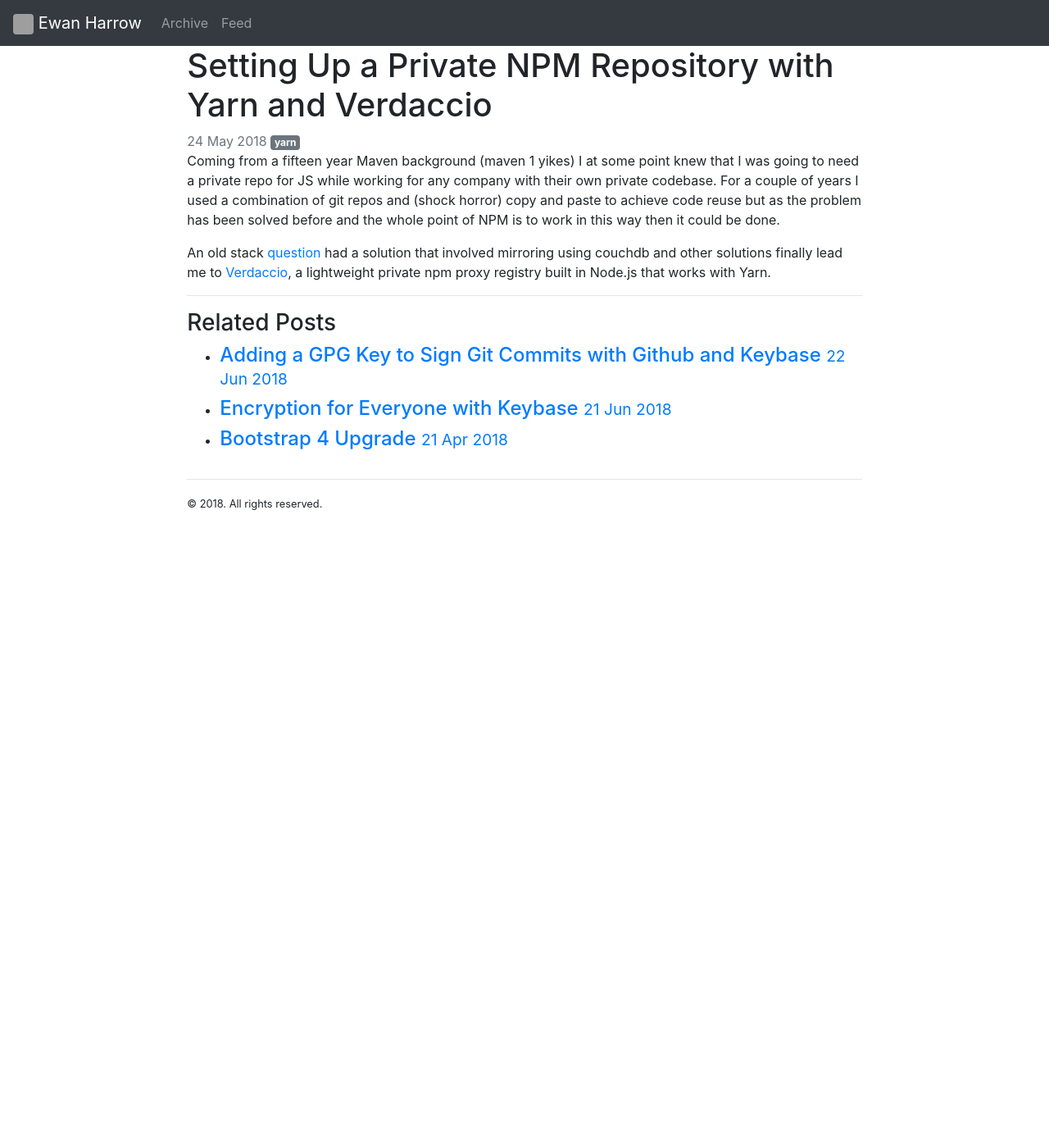
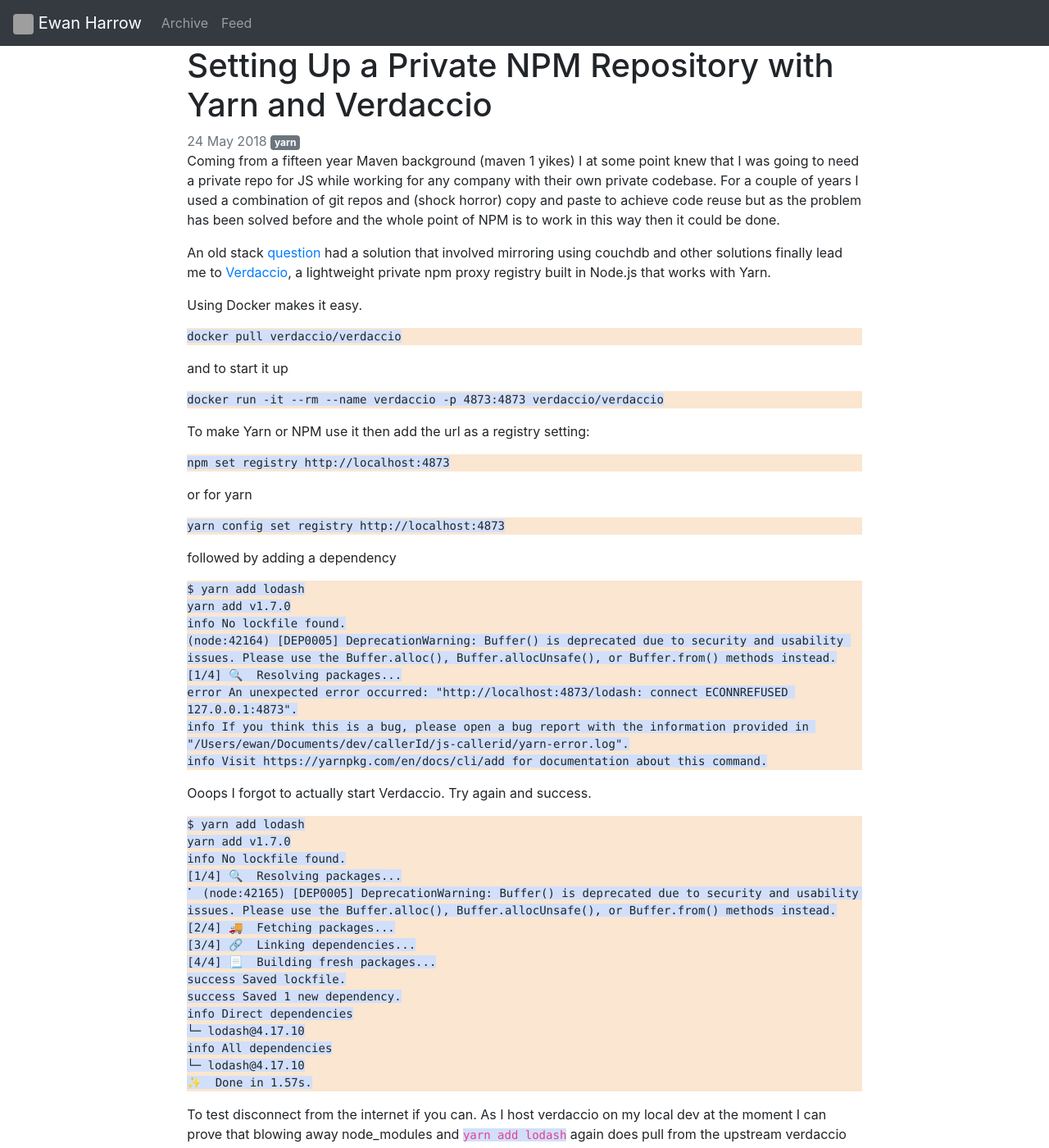
Before and after one commit to eharrow/eharrow.github.io, a Jekyll site: the page built from _posts/2018-05-24-setting-up-npm-private-repo-using-verdaccio-yarn.md, in a window 1280 px wide and 1400 px high. Shown: the whole window at 82% size. Built offline with Jekyll 4.4.1, drawn with Linux system fonts in a browser that asks for light colours; comment, search, counter and statistics services are not loaded; some of the changed text lies outside the part shown; grey boxes are pictures that could not be loaded.

Commit message:
fix: more docker info

````diff
--- a/_posts/2018-05-24-setting-up-npm-private-repo-using-verdaccio-yarn.md
+++ b/_posts/2018-05-24-setting-up-npm-private-repo-using-verdaccio-yarn.md
@@ -8,3 +8,61 @@
 Coming from a fifteen year Maven background (maven 1 yikes) I at some point knew that I was going to need a private repo for JS while working for any company with their own private codebase.  For a couple of years I used a combination of git repos and (shock horror) copy and paste to achieve code reuse but as the problem has been solved before and the whole point of NPM is to work in this way then it could be done.
 
 An old stack  [question](https://stackoverflow.com/questions/7575627/can-you-host-a-private-repository-for-your-organization-to-use-with-npm) had a solution that involved mirroring using couchdb and other solutions finally lead me to [Verdaccio](http://www.verdaccio.org), a lightweight private npm proxy registry built in Node.js that works with Yarn.
+
+Using Docker makes it easy.
+
+```
+docker pull verdaccio/verdaccio
+```
+
+and to start it up
+
+```
+docker run -it --rm --name verdaccio -p 4873:4873 verdaccio/verdaccio
+```
+
+To make Yarn or NPM use it then add the url as a registry setting:
+```
+npm set registry http://localhost:4873
+```
+
+or for yarn
+```
+yarn config set registry http://localhost:4873
+```
+
+followed by adding a dependency
+```
+$ yarn add lodash
+yarn add v1.7.0
+info No lockfile found.
+(node:42164) [DEP0005] DeprecationWarning: Buffer() is deprecated due to security and usability issues. Please use the Buffer.alloc(), Buffer.allocUnsafe(), or Buffer.from() methods instead.
+[1/4] 🔍  Resolving packages...
+error An unexpected error occurred: "http://localhost:4873/lodash: connect ECONNREFUSED 127.0.0.1:4873".
+info If you think this is a bug, please open a bug report with the information provided in "/Users/ewan/Documents/dev/callerId/js-callerid/yarn-error.log".
+info Visit https://yarnpkg.com/en/docs/cli/add for documentation about this command.
+```
+
+Ooops I forgot to actually start Verdaccio.  Try again and success.
+
+```
+$ yarn add lodash
+yarn add v1.7.0
+info No lockfile found.
+[1/4] 🔍  Resolving packages...
+⠁ (node:42165) [DEP0005] DeprecationWarning: Buffer() is deprecated due to security and usability issues. Please use the Buffer.alloc(), Buffer.allocUnsafe(), or Buffer.from() methods instead.
+[2/4] 🚚  Fetching packages...
+[3/4] 🔗  Linking dependencies...
+[4/4] 📃  Building fresh packages...
+success Saved lockfile.
+success Saved 1 new dependency.
+info Direct dependencies
+└─ lodash@4.17.10
+info All dependencies
+└─ lodash@4.17.10
+✨  Done in 1.57s.
+```
+
+To test disconnect from the internet if you can.  As I host verdaccio on my local dev at the moment I can prove that blowing away node_modules and `yarn add lodash` again does pull from the upstream verdaccio registry.
+
+The next step is to publish private modules to the registry and use the verdaccio web UI.
````
